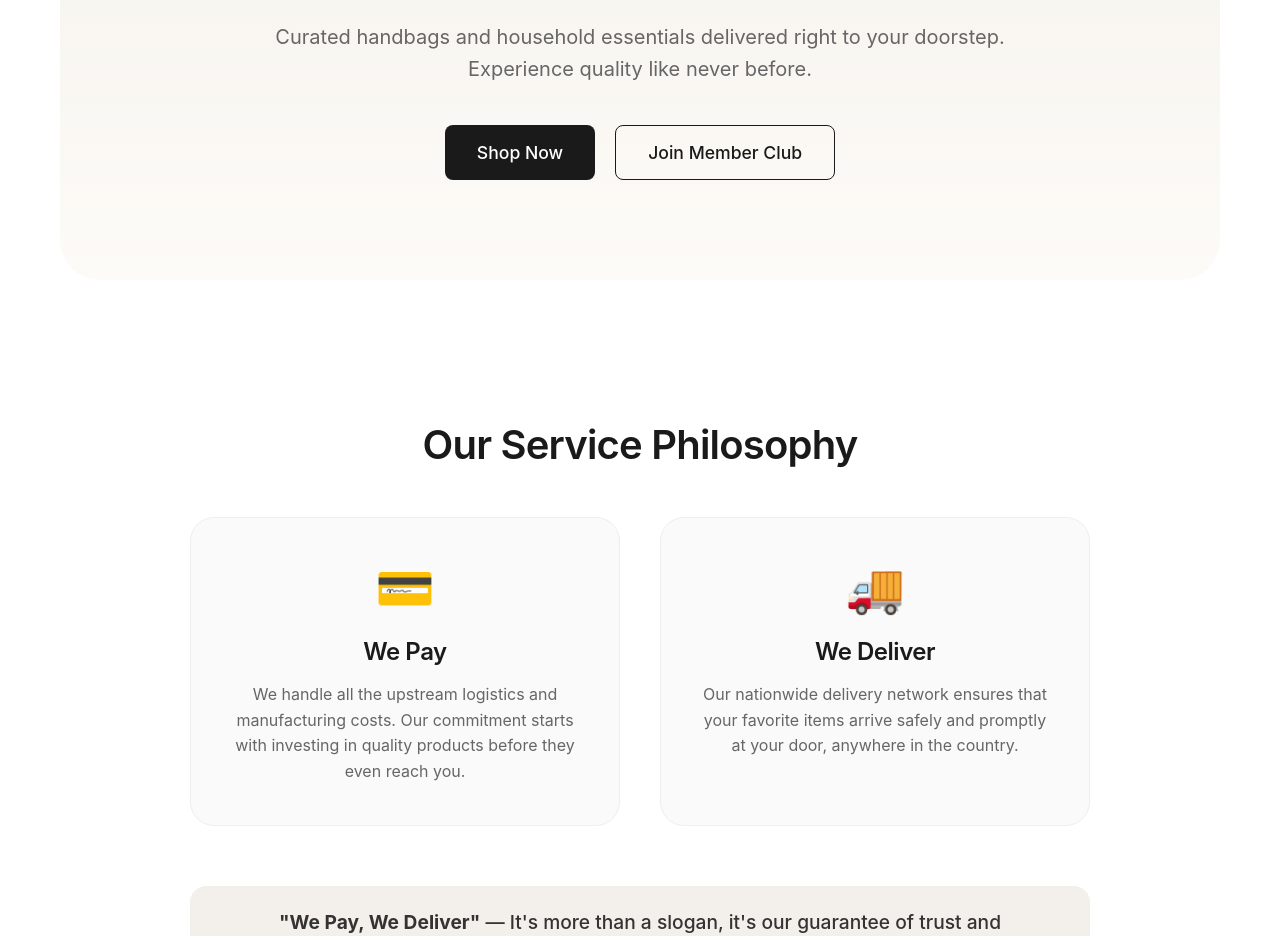
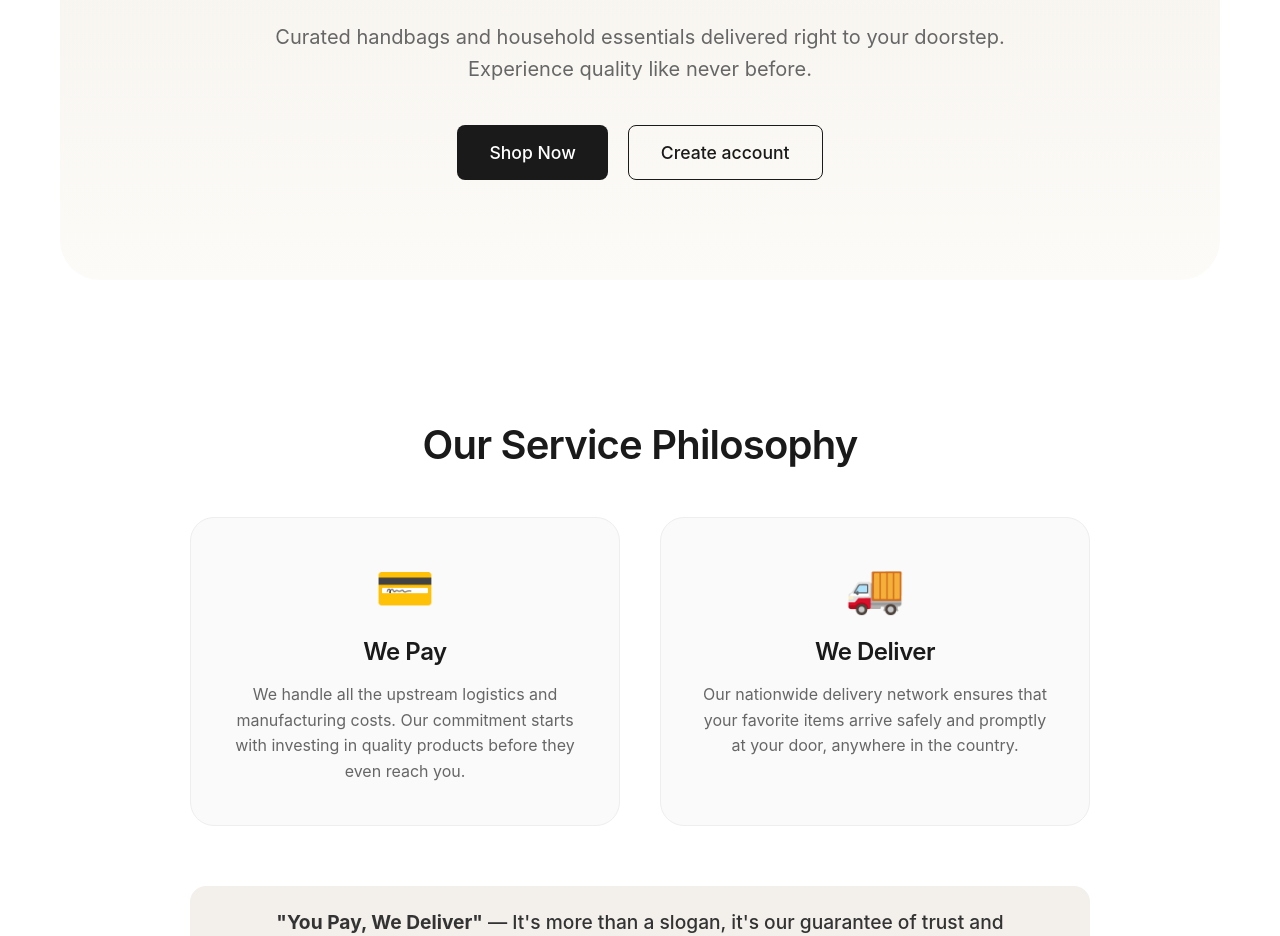
Before and after one commit to ekusafamily/hand, a React (Vite) app: page / in a window 1280 px wide. Shown: the part 423-1359 px from the top of the page. Built offline with nearby package versions, Linux system fonts and the light colour scheme; no server answers.

Commit message:
Refactor Home component and update links

```diff
--- a/src/pages/Home.jsx
+++ b/src/pages/Home.jsx
@@ -38,7 +38,7 @@ export default function Home() {
                             Shop Now
                         </Link>
                         <Link to="/auth" className="btn btn-outline" style={{ padding: '16px 32px', fontSize: '1.1rem' }}>
-                            Join Member Club
+                            Create account
                         </Link>
                     </div>
                 </div>
@@ -96,7 +96,7 @@ export default function Home() {
 
                         <div style={{ marginTop: '60px', padding: '24px 40px', backgroundColor: '#f3f0eb', borderRadius: '16px' }}>
                             <p style={{ fontSize: '1.2rem', fontWeight: '500', color: '#333' }}>
-                                <strong>"We Pay, We Deliver"</strong> — It's more than a slogan, it's our guarantee of trust and efficiency.
+                                <strong>"You Pay, We Deliver"</strong> — It's more than a slogan, it's our guarantee of trust and efficiency.
                             </p>
                         </div>
                     </div>
```
